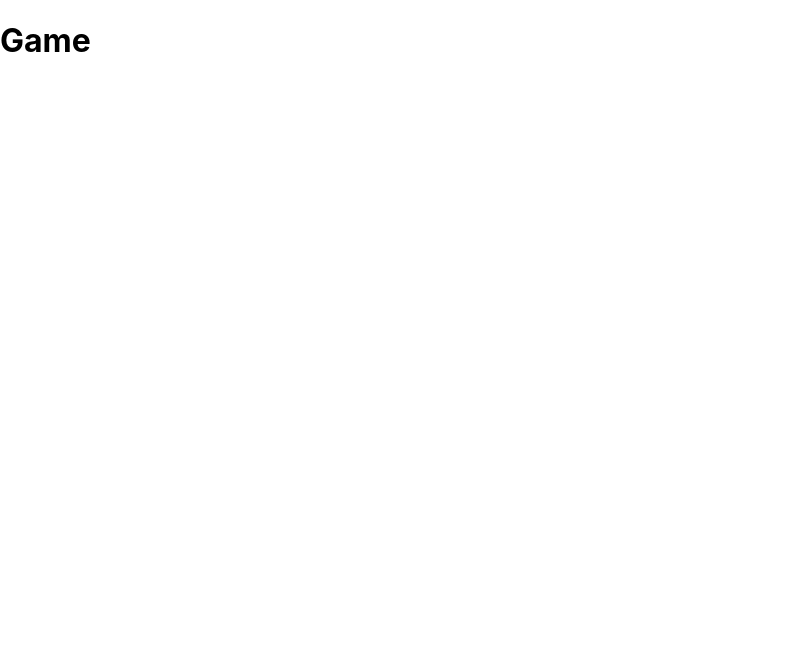
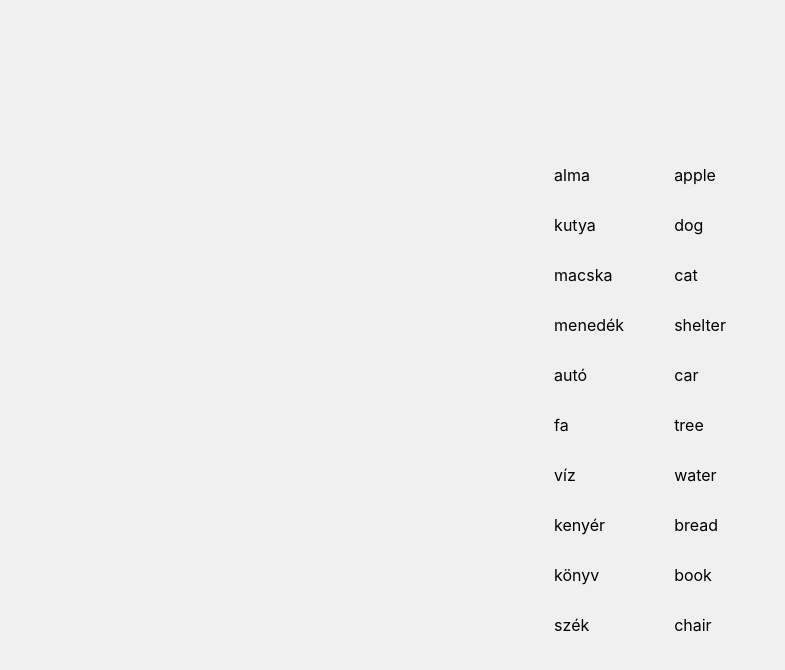
Before and after one commit to palicz/word-matcher-game, a React (Create React App) app: page / in a window 1280 px wide. Both pictures are taken after a click on the button "Start Game". Shown: the top 670 px of the page, without its empty margins (0-785 px from the left). Built offline with nearby package versions, Linux system fonts and the light colour scheme.

Commit message:
chore: Added functionality to display 10 wordpairs in Game component and updated page title

```diff
--- a/public/index.html
+++ b/public/index.html
@@ -24,7 +24,7 @@
       work correctly both with client-side routing and a non-root public URL.
       Learn how to configure a non-root public URL by running `npm run build`.
     -->
-    <title>React App</title>
+    <title>Word Matcher Game</title>
   </head>
   <body>
     <noscript>You need to enable JavaScript to run this app.</noscript>
--- a/src/App.tsx
+++ b/src/App.tsx
@@ -1,18 +1,30 @@
 import React, { useState } from 'react';
 import MainMenu from './components/MainMenu';
 import Game from './components/Game';
+import wordData from './words.json';
+
+type WordPair = {
+  hungarian: string;
+  english: string;
+};
+
+// Load word list from JSON file
+const wordList: WordPair[] = wordData.wordList.slice(0, 10);
 
 const App: React.FC = () => {
-  const [showGame, setShowGame] = useState(false);
+  const [showGame, setShowGame] = useState(false); // State to toggle the Game component
 
+  // Function to start the game
   const handleStartGame = () => {
-    setShowGame(true);
+    setShowGame(true); // Set the state to true to show the Game component
   };
 
   return (
     <div>
+      {/* Render the MainMenu component if showGame is false */}
       {!showGame && <MainMenu onStartGame={handleStartGame} />}
-      {showGame && <Game />}
+      {/* Render the Game component if showGame is true */}
+      {showGame && <Game words={wordList} />}
     </div>
   );
 };
--- a/src/components/Game.css
+++ b/src/components/Game.css
@@ -0,0 +1,30 @@
+.game-container {
+    display: flex;
+    justify-content: center;
+    align-items: center;
+    height: 100vh;
+    background-color: #f0f0f0;
+  }
+
+  .columns {
+    display: flex;
+    gap: 20px;
+  }
+
+  .column {
+    display: flex;
+    flex-direction: column;
+    gap: 10px;
+  }
+
+  .word {
+    padding: 10px 15px;
+    background-color: #f0f0f0;
+    cursor: pointer;
+    transition: all 0.3s ease;
+  }
+
+  .word:hover {
+    background-color: #e4e4e4;
+    transform: scale(1.05);
+  }
--- a/src/components/Game.tsx
+++ b/src/components/Game.tsx
@@ -1,12 +1,39 @@
 import React from 'react';
 import './Game.css';
 
-const Game: React.FC = ({}) => {
+// Define types for better code readability and type safety
+interface WordPair {
+  hungarian: string;
+  english: string;
+}
+
+interface GameProps {
+  words: WordPair[];
+}
+
+// Main Game component
+const Game: React.FC<GameProps> = ({words}) => {
+
   return (
-    <div>
-      <h1>Game</h1>
+    <div className="game-container">
+      <div className="columns">
+        <div className="column">
+          {words.map(word => (
+            <div key={word.hungarian} className="word">
+              {word.hungarian}
+            </div>
+          ))}
+        </div>
+        <div className="column">
+          {words.map(word => (
+            <div key={word.english} className="word">
+              {word.english}
+            </div>
+          ))}
+        </div>
+      </div>
     </div>
-  )
+  );
 };
 
 export default Game;
```
